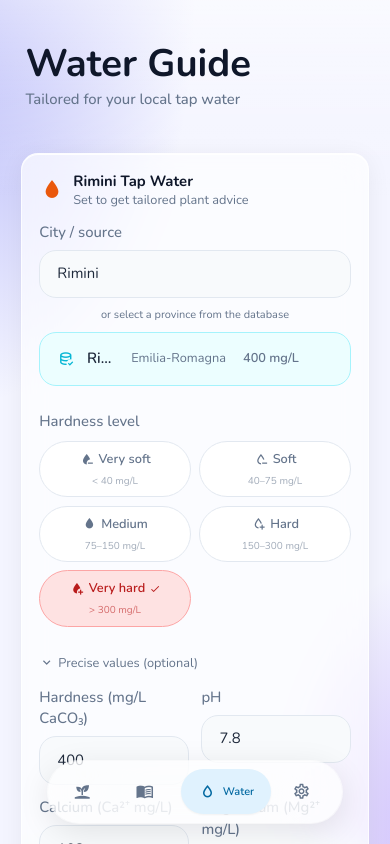
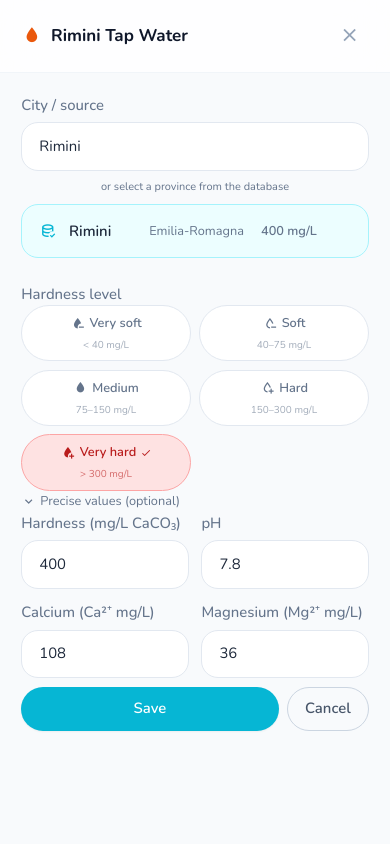
Before and after one commit to AndrianLeah/Plant-Care, a Vue app: page /#/water-guide in a window 390 px wide. Both pictures are taken after a click on the button "Edit". Shown: the top 844 px of the page. Built offline with nearby package versions, Linux system fonts and the light colour scheme.

Commit message:
Edit water profile as full-screen overlay on mobile

```diff
--- a/src/components/WaterProfileCard.vue
+++ b/src/components/WaterProfileCard.vue
@@ -51,8 +51,35 @@
       />
     </template>
 
-    <!-- Edit mode -->
-    <template v-else>
+  </div>
+
+  <!-- Edit mode: full-screen overlay (covers bottom nav and keyboard) -->
+  <Teleport to="body">
+    <Transition name="slide-up">
+      <div
+        v-if="editing"
+        class="fixed inset-0 z-[200] flex flex-col bg-slate-50"
+        style="padding-bottom: env(safe-area-inset-bottom)"
+      >
+        <!-- Sticky header -->
+        <div
+          class="flex items-center justify-between px-5 py-4 bg-white/80 backdrop-blur-xl border-b border-slate-100 flex-shrink-0"
+          style="padding-top: max(1rem, env(safe-area-inset-top))"
+        >
+          <div class="flex items-center gap-2">
+            <i class="mdi mdi-water text-xl" :class="profileIconClass" />
+            <span class="text-base font-bold text-slate-900">{{ profileTitle }}</span>
+          </div>
+          <button
+            class="w-9 h-9 flex items-center justify-center rounded-full text-slate-400 hover:bg-slate-100 transition-colors"
+            @click="cancelEdit"
+          >
+            <i class="mdi mdi-close text-xl" />
+          </button>
+        </div>
+
+        <!-- Scrollable form body -->
+        <div class="flex-1 overflow-y-auto px-5 py-5 space-y-0">
           <!-- City name field -->
           <div class="mb-6">
             <label class="text-sm font-medium text-slate-500 block mb-1.5">
@@ -62,7 +89,7 @@
               v-model="editCity"
               type="text"
               :placeholder="t('water_guide.field_city_placeholder')"
-          class="w-full bg-slate-50 border border-slate-200 rounded-2xl px-4 py-3 text-sm text-slate-800 placeholder:text-slate-400 focus:outline-none focus:ring-2 focus:ring-cyan-300 focus:border-transparent transition-shadow"
+              class="w-full bg-white border border-slate-200 rounded-2xl px-4 py-3 text-sm text-slate-800 placeholder:text-slate-400 focus:outline-none focus:ring-2 focus:ring-cyan-300 focus:border-transparent transition-shadow"
             />
 
             <!-- City database combobox -->
@@ -96,11 +123,13 @@
               <!-- Search state -->
               <div
                 v-else
-            class="flex items-center gap-3 px-4 py-3 bg-slate-50 border border-slate-200 rounded-2xl transition-all cursor-text"
+                class="flex items-center gap-3 px-4 py-3 bg-white border border-slate-200 rounded-2xl transition-all cursor-text"
                 :class="isSearchingCity ? 'ring-2 ring-cyan-300 border-transparent' : ''"
                 @click="citySearchInput?.focus()"
               >
-            <i class="mdi mdi-database-search-outline text-slate-400 text-base flex-shrink-0" />
+                <i
+                  class="mdi mdi-database-search-outline text-slate-400 text-base flex-shrink-0"
+                />
                 <input
                   ref="citySearchInput"
                   v-model="citySearch"
@@ -178,7 +207,9 @@
                 {{ t(`water_guide.levels.${level}`) }}
                 <i v-if="editLevel === level" class="mdi mdi-check text-[11px]" />
               </span>
-          <span class="text-[10px] font-normal opacity-60 mt-0.5">{{ LEVEL_RANGES[level] }}</span>
+              <span class="text-[10px] font-normal opacity-60 mt-0.5">
+                {{ LEVEL_RANGES[level] }}
+              </span>
             </button>
           </div>
 
@@ -214,7 +245,7 @@
                     min="0"
                     max="2000"
                     :placeholder="t('water_guide.field_mgl_placeholder')"
-                class="w-full bg-slate-50 border border-slate-200 rounded-2xl px-4 py-3 text-sm text-slate-800 placeholder:text-slate-400 focus:outline-none focus:ring-2 focus:ring-cyan-300 focus:border-transparent transition-shadow"
+                    class="w-full bg-white border border-slate-200 rounded-2xl px-4 py-3 text-sm text-slate-800 placeholder:text-slate-400 focus:outline-none focus:ring-2 focus:ring-cyan-300 focus:border-transparent transition-shadow"
                     @input="onMgLInput"
                   />
                 </div>
@@ -229,7 +260,7 @@
                     max="14"
                     step="0.1"
                     :placeholder="t('water_guide.field_ph_placeholder')"
-                class="w-full bg-slate-50 border border-slate-200 rounded-2xl px-4 py-3 text-sm text-slate-800 placeholder:text-slate-400 focus:outline-none focus:ring-2 focus:ring-cyan-300 focus:border-transparent transition-shadow"
+                    class="w-full bg-white border border-slate-200 rounded-2xl px-4 py-3 text-sm text-slate-800 placeholder:text-slate-400 focus:outline-none focus:ring-2 focus:ring-cyan-300 focus:border-transparent transition-shadow"
                   />
                 </div>
                 <div>
@@ -242,7 +273,7 @@
                     min="0"
                     max="500"
                     :placeholder="t('water_guide.field_ca_placeholder')"
-                class="w-full bg-slate-50 border border-slate-200 rounded-2xl px-4 py-3 text-sm text-slate-800 placeholder:text-slate-400 focus:outline-none focus:ring-2 focus:ring-cyan-300 focus:border-transparent transition-shadow"
+                    class="w-full bg-white border border-slate-200 rounded-2xl px-4 py-3 text-sm text-slate-800 placeholder:text-slate-400 focus:outline-none focus:ring-2 focus:ring-cyan-300 focus:border-transparent transition-shadow"
                   />
                 </div>
                 <div>
@@ -255,7 +286,7 @@
                     min="0"
                     max="200"
                     :placeholder="t('water_guide.field_mg_placeholder')"
-                class="w-full bg-slate-50 border border-slate-200 rounded-2xl px-4 py-3 text-sm text-slate-800 placeholder:text-slate-400 focus:outline-none focus:ring-2 focus:ring-cyan-300 focus:border-transparent transition-shadow"
+                    class="w-full bg-white border border-slate-200 rounded-2xl px-4 py-3 text-sm text-slate-800 placeholder:text-slate-400 focus:outline-none focus:ring-2 focus:ring-cyan-300 focus:border-transparent transition-shadow"
                   />
                 </div>
               </div>
@@ -263,7 +294,7 @@
           </Transition>
 
           <!-- Action buttons -->
-      <div class="flex gap-2">
+          <div class="flex gap-2 pt-2 pb-4">
             <AppButton
               variant="primary"
               color="cyan"
@@ -278,8 +309,10 @@
               {{ t('water_guide.cancel') }}
             </AppButton>
           </div>
-    </template>
         </div>
+      </div>
+    </Transition>
+  </Teleport>
 </template>
 
 <script setup lang="ts">
```
Lines whose indentation alone changed are shown as unchanged.
